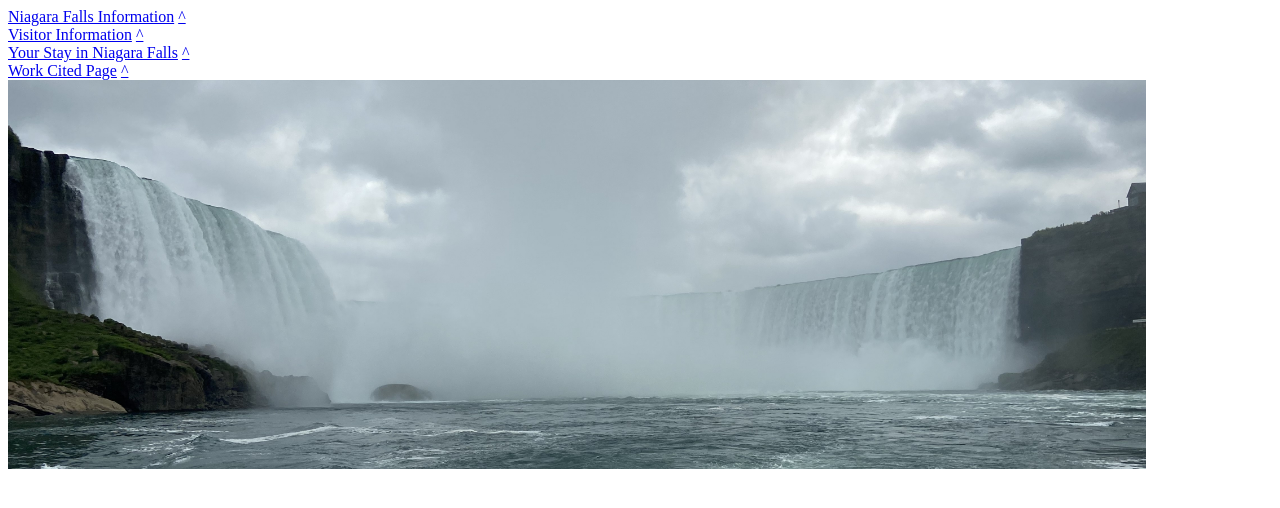
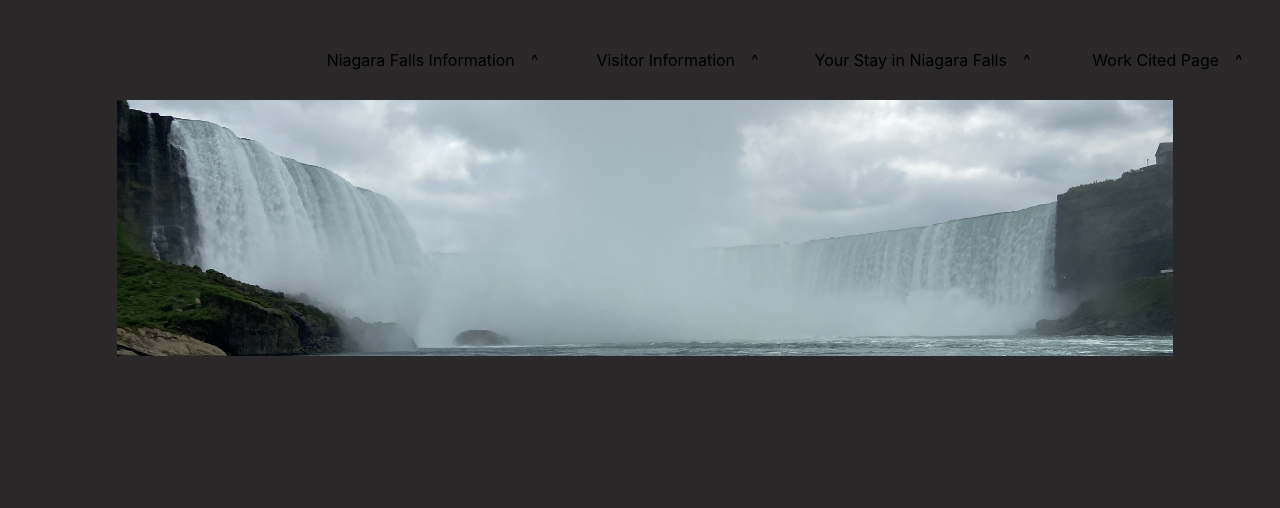
Before and after one commit to somethingGit/Tourism_Project_With_Tailwind, a plain HTML site: page src/index.html in a window 1280 px wide. Drawn offline with Linux system fonts and the light colour scheme; the site is published under a folder, as on GitHub Pages, so addresses that start at the root find nothing.

Commit message:
Fixes directory

```diff
--- a/src/index.html
+++ b/src/index.html
@@ -4,7 +4,7 @@
         <meta charset="UTF-8">
         <meta name="viewport" content="width=device-width, initial-scale=1.0">
         <title>Document</title>
-        <link rel="stylesheet" href="/dist/output.css">
+        <link rel="stylesheet" href="../dist/output.css">
         <link rel=preload as=image href="Images/IMG_2397_Cropped_LowRes.jpg" fetchpriority=high>
         <!--Run: npx tailwindcss -i ./src/input.css -o ./dist/output.css --watch-->
     </head>
```
